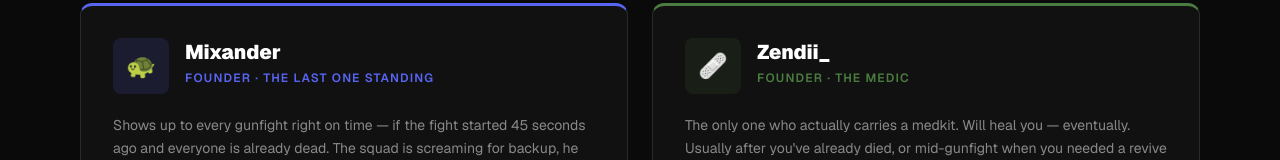
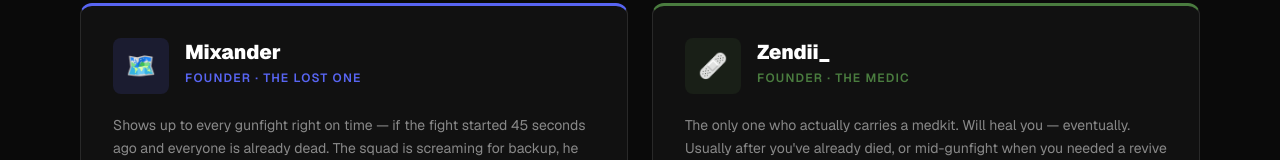
Before and after one commit to k1ngdz/i95-website, a Next.js app: page /members in a window 1280 px wide. Shown: the part 636-796 px from the top of the page. Built offline with nearby package versions, Linux system fonts and the light colour scheme.

Commit message:
Change Mixander role to The Lost One, update icon to map

```diff
--- a/app/members/page.tsx
+++ b/app/members/page.tsx
@@ -17,8 +17,8 @@ const members = [
   },
   {
     tag: "Mixander",
-    role: "Founder · The Last One Standing",
-    emoji: "🐢",
+    role: "Founder · The Lost One",
+    emoji: "🗺️",
     desc: "Shows up to every gunfight right on time — if the fight started 45 seconds ago and everyone is already dead. The squad is screaming for backup, he responds 'on my way' from the other side of the map. Three of us are down, one is dead, and someone is yelling 'WHERE IS MIXANDER?!' He's en route. He's always en route. Arrives with full health, full energy, and absolutely no idea what just happened. Loots the bodies. Calls it a win.",
     color: "#5865F2",
   },
--- a/app/stats/page.tsx
+++ b/app/stats/page.tsx
@@ -1,7 +1,7 @@
 const members = [
   { tag: "K1nG_DZ", emoji: "🧭" },
   { tag: "KurrV", emoji: "📦" },
-  { tag: "Mixander", emoji: "🐢" },
+  { tag: "Mixander", emoji: "🗺️" },
   { tag: "Zendii_", emoji: "🩹" },
 ];
 
```
